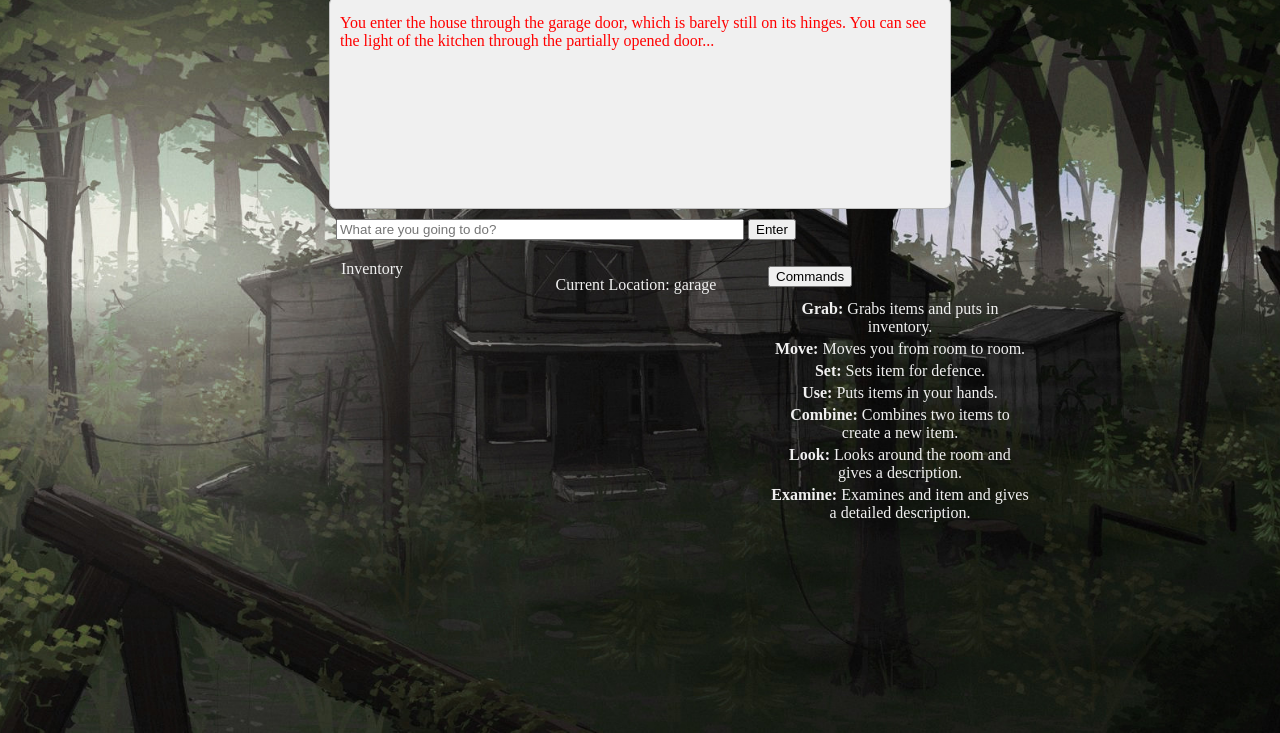
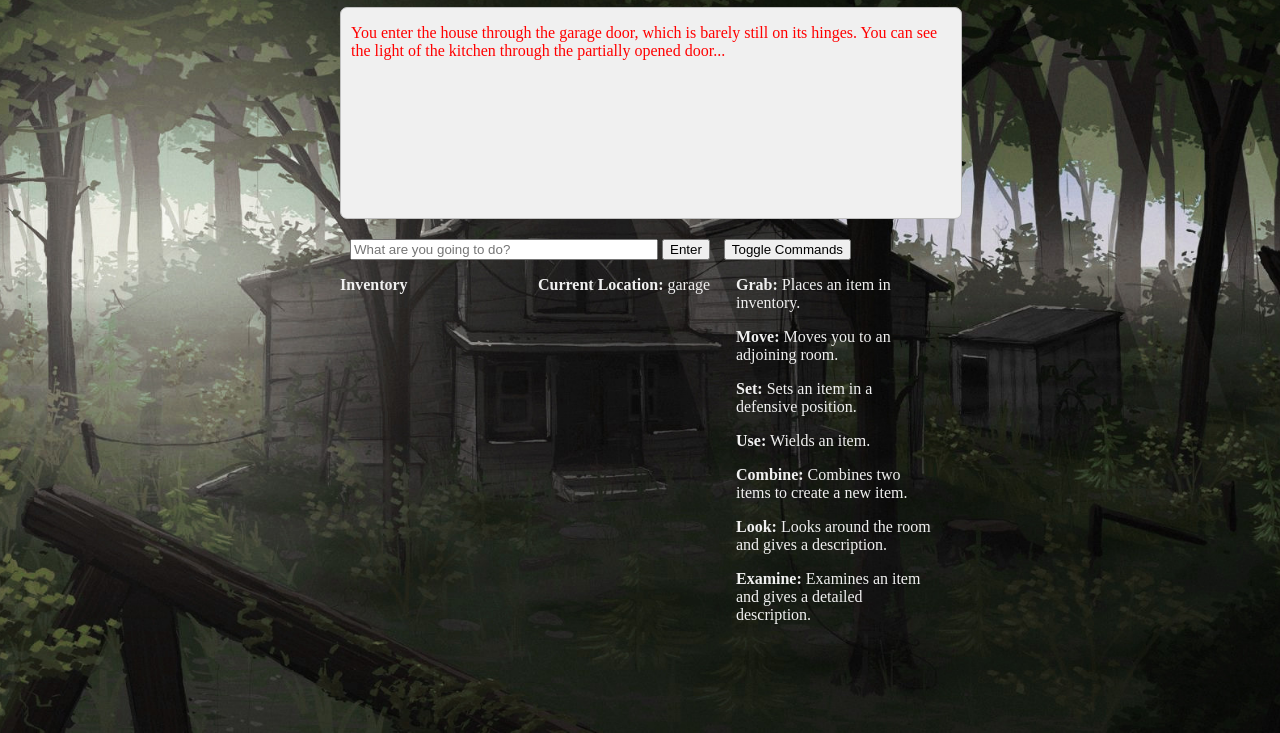
Before and after one commit to TheBrockEllis/ZText, a plain HTML site: page index.html in a window 1280 px wide. Shown: the part 67-800 px from the top of the page. Drawn offline with Linux system fonts and the light colour scheme.

Commit message:
lots of formatting and typo fixes

```diff
--- a/index.html
+++ b/index.html
@@ -5,59 +5,38 @@
 	<meta charset="UTF-8" />
 	<link rel="stylesheet" href="src/css/main.css" />
 </head>
-<body style="border:0px solid red; width:100%;">
+
+<body>
 <div id="timer"></div>
 
 <h1>Z Text</h1>
 <h2>A text-based zombie survival game</h2>
 
-	<div style="clear:both;"></div>
+<div id="output"></div>
+<input id="commands" type="text" placeholder="What are you going to do?" />
+<button id="enter">Enter</button>
+<button id="button">Toggle Commands</button>
 
-	<div id="output" name="output"></div>
-	<input type="text" name="commands" id="commands" placeholder="What are you going to do?" />
-	<button id="enter">Enter</button>
-
-	<div style="clear:both;"></div>
-
-	<div id="inventory">
-		Inventory
+<div id="inventory" class="column">
+	<p><b>Inventory</b></p>
 	<ul></ul>
 </div>
 
-
+<div id="location" class="column">
+	<p><b>Current Location: </b><span></span></p>
+	<!--insert image of house -->
 	<p id="helptext"></p>
-	<div id="location">
-		Current Location: <span></span>
-		<!--insert image of house -->
 </div>
 
-
 <!--shows what all the commands do-->
-	<button id="button">Commands</button>
-	<div id="help">
-	<table>
-	<tr>
-	<td><b>Grab:</b> Grabs items and puts in inventory.</td>
-	</tr>
-	<tr>
-	<td><b>Move:</b> Moves you from room to room.</td>
-	</tr>
-	<tr>
-	<td><b>Set:</b> Sets item for defence.</td>
-	</tr>
-	<tr>
-	<td><b>Use:</b> Puts items in your hands.</td>
-	</tr>
-	<tr>
-	<td><b>Combine:</b> Combines two items to create a new item.</td>
-	</tr>
-	<tr>
-	<td><b>Look:</b> Looks around the room and gives a description.</td>
-	</tr>
-	<tr>
-	<td><b>Examine:</b> Examines and item and gives a detailed description.</td>
-	</tr>
-	</table>
+<div id="help" class="column">
+	<p><b>Grab:</b> Places an item in inventory.</p>
+	<p><b>Move:</b> Moves you to an adjoining room.</p>
+	<p><b>Set:</b> Sets an item in a defensive position.</p>
+	<p><b>Use:</b> Wields an item.</p>
+	<p><b>Combine:</b> Combines two items to create a new item.</p>
+	<p><b>Look:</b> Looks around the room and gives a description.</p>
+	<p><b>Examine:</b> Examines an item and gives a detailed description.</p>
 </div>
 
 
@@ -118,4 +97,5 @@
 	});
 </script>
 </body>
+
 </html>
--- a/src/css/main.css
+++ b/src/css/main.css
@@ -11,11 +11,10 @@ html{
 
 body {
 	min-height:100%;
-    width: 800px;
+	width: 600px;
 	margin: 0 auto;
-    max-width: 800px;
 	color: #f0f0f0;
-
+	border:0px solid red;
 }
 
 h1 {
@@ -35,43 +34,33 @@ h2 {
 }
 
 #output {
-    width:75%;
+	width:100%;
 	color: #000;
 	height: 200px;
 	max-height: 200px;
 	overflow: auto;
 	border: 1px solid #c0c0c0;
-    margin: 0 auto;
+	margin: 10px 0px;
 	padding: 0px 10px 10px 10px;
 	background-color: #f0f0f0;
 	border-radius: 7px;
+	clear:both;
 }
 
 #commands {
 	text-align: left;
 	width: 50%;
-    margin: 10px 0px 10px 12%;
+	margin: 10px 0px 0px 10px;
 }
 
-#inventory {
-    float: left;
-    text-align: center;
-    width: 33%;
-    margin: 10px auto;
+#button {
+	margin-left: 10px;
 }
 
-#help {
+.column {
 	float: left;
 	width: 33%;
-    text-align: center;
-    margin: 10px auto;
-}
-
-#location {
-    float: left;
-    width: 33%;
-    text-align: center;
-    margin: 10px auto;
+	text-align: left;
 }
 
 .active {
--- a/src/js/items.js
+++ b/src/js/items.js
@@ -2,12 +2,12 @@ var items = {
     ////Kitchen
     "knife": {
         description: "There is an old breadknife hidden under some rubble.",
-		hint: "this knife looks dull alone, but it could be deadly if taped to something else.",
+		hint: "This knife looks dull alone, but it could be deadly if taped to something else.",
         score: 7,
 		discovered: 0
     },
     "wine bottle": {
-        description: "A bottle of wine roll around the floor.",
+        description: "A bottle of wine rolls around on the floor.",
         hint: "This bottle of wine is half-empty and would be deadly if shattered.",
 		score: 3,
 		discovered: 0
@@ -28,7 +28,7 @@ var items = {
     },
 
     "frying pan":{
-        description: "A cast-iron frying pan sits atop the broken oven",
+        description: "A cast-iron frying pan sits atop the broken oven.",
 		hint:"Particle man, particle man...",
         score:3,
 		discovered: 0
@@ -37,13 +37,13 @@ var items = {
 
     ////Garage
     "nails":{
-        description:"A handful of sharp nails scattered on the floor.",
+        description:"A handful of sharp nails is scattered on the floor.",
 		hint:"Don't step on these.",
         score:1,
 		discovered: 0
     },
     "baseball bat":{
-        description:"A wooden bat lies behind a broken table",
+        description:"A wooden baseball bat lies behind a broken table.",
         hint:"It's a glorified cudgel, you barbarian.",
 		score:3,
 		discovered: 0
@@ -69,12 +69,12 @@ var items = {
     },
     ////Bedroom
     "box fan":{
-        description: "a burnt-out box fan with three metal blades leans casually against one window",
+        description: "A burnt-out box fan with three metal blades leans casually against one window.",
         score:2,
 		discovered: 0
     },
     "television":{
-        description: "A huge box TV from the late 90's sits overturned with a broken screen",
+        description: "A huge box TV from the late 90's sits overturned with a broken screen.",
         score: 1,
 		discovered: 0
     },
```
Lines whose indentation alone changed are shown as unchanged.
